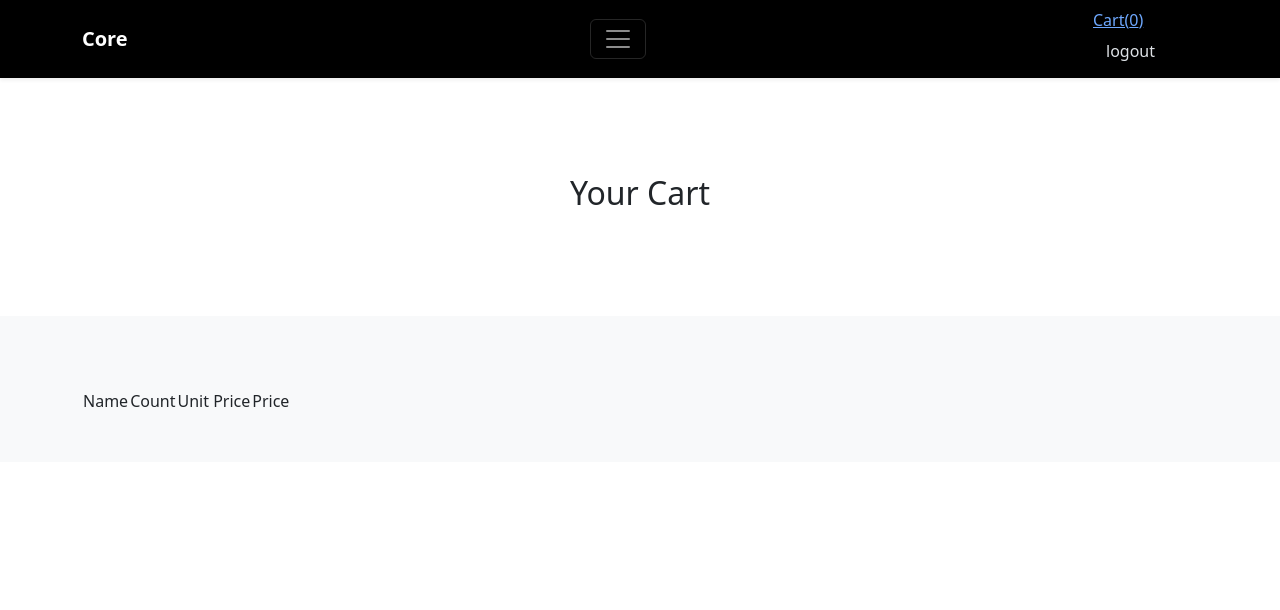
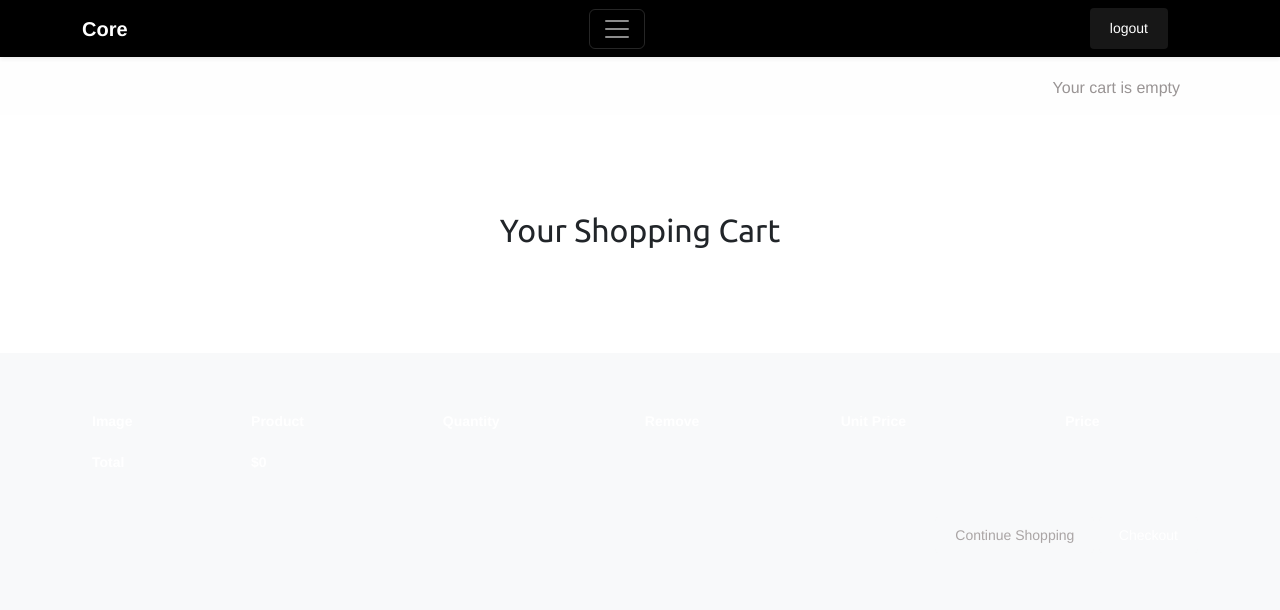
Before and after one commit to insideblackroom/fundinfo, a Django app: page /core/cart/ in a window 1280 px wide. Shown: the top 610 px of the page. Run offline with Django 3.2, Linux system fonts and the light colour scheme; the visitor is signed in with stand-in values (Sample User, id 1); parts of the project's set-up code (start-up, migrations or seed data) failed here and were passed over.

Commit message:
update cart and upgrade templates, Initial product detail

```diff
--- a/config/django/base.py
+++ b/config/django/base.py
@@ -70,6 +70,7 @@ TEMPLATES = [
                 'django.template.context_processors.request',
                 'django.contrib.auth.context_processors.auth',
                 'django.contrib.messages.context_processors.messages',
+                'fundinfo.core.context_processors.cart'
             ],
         },
     },
--- /dev/null
+++ b/fundinfo/core/context_processors.py
@@ -0,0 +1,4 @@
+from .cart import Cart
+
+def cart(request):
+    return {'cart': Cart(request)}
--- /dev/null
+++ b/fundinfo/core/forms.py
@@ -0,0 +1,13 @@
+from django import forms
+
+PRODUCT_QUANTITY_CHOICES = [(i, str(i)) for i in range(1, 21)]
+class CartAddProductForm(forms.Form):
+    quantity = forms.TypedChoiceField(
+        coerce=int,
+        choices=PRODUCT_QUANTITY_CHOICES,
+
+    )
+    override = forms.BooleanField(
+        required=False, widget=forms.HiddenInput,
+        initial=False
+    )
--- a/fundinfo/core/models.py
+++ b/fundinfo/core/models.py
@@ -1,6 +1,7 @@
 from django.db import models
 from fundinfo.common.models import BaseModel
 from django.utils.text import slugify
+from django.urls import reverse
 from django.contrib.auth import get_user_model
 # timezone aware
 from django.utils import timezone
@@ -46,6 +47,9 @@ class Product(Base):
     # old_category = models.ForeignKey('Category', on_delete=models.PROTECT, related_name='old_producs')
     image = models.ImageField(upload_to=_get_upload_path)
 
+    def get_absolute_url(self):
+        return reverse('core:product_detail', args=[self.id])
+
     def __str__(self):
         return f"{self.name}"
 
--- /dev/null
+++ b/fundinfo/core/static/core/css/base.css
@@ -0,0 +1,330 @@
+@import url(//fonts.googleapis.com/css?family=Ubuntu);
+
+body {
+    margin:0;
+    padding:0;
+    font-family:helvetica, sans-serif;
+}
+
+h1, h2, h3, h4, h5 , h6 {
+    font-family: 'Ubuntu', sans-serif; font-weight:normal;
+}
+
+a {
+    text-decoration:none;
+    color:#5993bb;
+}
+
+a:hover {
+    color:#77b6e2;
+}
+
+a.button, input[type="submit"] {
+    color:#fff;
+    background:#ececec18;
+    border-radius:4px;
+    padding:10px 20px;
+    font-size:14px;
+    border:0;
+}
+
+a.button.light {
+    color:#aaa5a5;
+    background:#ececec18;
+}
+
+.text-left {
+    text-align:left;
+}
+
+.map-text {
+    text-align:right;
+}
+
+table {
+    width:100%;
+    border-spacing:0;
+    border-collapse: collapse;
+}
+
+table th, table td {
+    text-align:left;
+    font-size:14px;
+    padding:10px;
+    margin:0;
+}
+
+tbody tr:nth-child(odd) {
+    background:#ececec18;
+}
+
+tbody tr.subtotal {
+    background:#ccc;
+}
+
+thead th, tbody tr.total {
+    background:#ececec18;
+    color:#fff;
+    font-weight:bold;
+}
+
+table.cart {
+    margin-bottom:40px;
+}
+
+table.cart img {
+    width:180px;
+}
+
+tbody td.num {
+    text-align:right;
+}
+
+td input[type="submit"] {
+    font-size:12px;
+    padding:4px 10px;
+}
+
+form p label, form p input {
+    float:left;
+    clear:both;
+}
+
+form p label {
+    font-size:14px;
+    padding-bottom:4px;
+}
+
+form p input {
+    width:300px;
+    font-size:13px;
+    margin-bottom:10px;
+    padding:10px 12px;
+    border:0;
+    background:#efefef;
+    color:#666;
+    border-radius:4px;
+}
+
+ul.errorlist {
+   float:left;
+   color:#ff0000;
+   clear:both;
+   font-size:13px;
+   margin:0 0 0 10px;
+   padding:10px 0;
+}
+
+
+#header {
+    padding:10px 100px;
+    font-size:18px;
+    overflow:auto;
+}
+
+#subheader {
+    background:#ececec18;
+    color:#999494;
+    padding:15px 100px;
+    overflow:auto;
+}
+
+#header .logo {
+    font-family: 'Ubuntu', sans-serif;
+    float:left;
+    color:#333;
+    font-size:22px;
+    margin-right:10%;
+}
+
+#subheader .cart {
+    float:right;
+    padding-top:4px;
+}
+
+#content {
+    padding:0 100px;
+    overflow:hidden;
+}
+
+#sidebar {
+    width:220px;
+    padding:30px 20px 0 0;
+    float:left;
+}
+
+#sidebar ul{
+    margin:0;
+    padding:0;
+}
+
+#sidebar ul li {
+    margin:0;
+    list-style:none;
+    padding:10px 14px;
+}
+
+#sidebar ul li a {
+    display:block;
+}
+
+#sidebar ul li.selected {
+    background:#5993bb;
+    border-radius:4px;
+}
+
+#sidebar ul li.selected a {
+    color:#fff;
+}
+
+#main {
+    float:left;
+    width: 96%;
+    margin-right:-220px;
+    overflow:hidden;
+}
+
+.product-list .item {
+    width:25%;
+    padding:10px 20px 10px 0;
+    float:left;
+    text-align:center;
+    line-height:1.2;
+}
+
+.product-list .item img {
+    width:100%;
+    margin-bottom:8px;
+}
+
+.product-detail {
+    text-align:justify;
+}
+
+.product-detail .price {
+    color:#333;
+    font-size:28px;
+    font-weight:bold;
+}
+
+.product-detail img {
+    width:40%;
+    float:left;
+    padding:0 20px 20px 0;
+}
+
+.product-detail h1 {
+    margin-bottom:0;
+}
+
+.product-detail h2 {
+    margin-top:10px;
+}
+
+.order-form {
+    float:left;
+}
+
+.order-info {
+    float:right;
+    width:300px;
+    background:#efefef;
+    padding:10px 20px;
+    color:#333;
+    border-bottom:4px solid #5993bb;
+}
+
+.order-info h3 {
+    color:#5993bb;
+}
+
+.order-info ul li {
+    margin:0;
+    padding:0;
+    font-size:14px;
+}
+
+.order-info p {
+    font-weight:bold;
+    float:right;
+}
+
+.order-info span {
+    float:right;
+}
+
+.neg {
+    color:#dc1616;
+}
+
+.languages {
+   float:right;
+   padding-top:4px;
+   font-size:14px;
+}
+
+.languages ul {
+    list-style:none;
+    margin:0;
+    padding:0;
+    float:left;
+}
+
+.languages ul li {
+    float:left;
+    margin:0 0 0 10px;
+    font-size:14px;
+}
+
+.languages p {
+    float:left;
+    margin:0;
+}
+
+.recommendations {
+    clear:both;
+}
+
+.recommendations div {
+    float:left;
+}
+
+.recommendations img {
+    width:200px
+}
+
+.recommendations p {
+    clear:both;
+}
+
+.recommendations.cart {
+    width:60%;
+    float:left;
+    overflow:auto;
+}
+
+.recommendations.cart h3 {
+    margin-top:0;
+}
+
+.recommendations.cart .item {
+    margin-right:10px;
+}
+
+.recommendations.cart img {
+    width:120px;
+}
+
+/* braintree hosted fields */
+form div.field {
+    font-size:13px;
+    color:#666;
+    width:300px;
+    height:22px;
+    margin-bottom:10px;
+    padding:6px 12px;
+    border:0;
+    background:#efefef;
+    color:#666;
+    border-radius:4px;
+}
--- a/fundinfo/core/templates/core/products/cart.html
+++ b/fundinfo/core/templates/core/products/cart.html
@@ -1,37 +1,63 @@
 {% extends 'core.html' %}
 
+{% block title %}
+    Your Shopping Cart
+{% endblock %}
+
 {% block first_section %}
-    <h2>Your Cart</h2>
+    <h2>Your Shopping Cart</h2>
 {% endblock %}
 
 {% block content %}
-    <table>
+    <table class="cart">
         <thead>
             <tr>
-                <td>Name </td>
-                <td>Count </td>
-                <td>Unit Price </td>
-                <td>Price </td>
+                <th>Image</th>
+                <th>Product</th>
+                <th>Quantity</th>
+                <th>Remove</th>
+                <th>Unit Price</th>
+                <th>Price</th>
             </tr>
-            <br>
         </thead>
         <tbody>
             {% for item in cart %}
+                {% with product=item.product %}
                     <tr>
                         <td>
-                        {{ item.product.name }}
+                            <a href="{{ product.get_absolute_url }}">
+                                {% if product.image %}
+                                    <img class="card-img-top" src="{{ product.image.url }}"">
+                                {% else %}
+                                    <img class=" card-img-top" data-src="holder.js/100px225?theme=thumb&bg=5559c&fg=eceeef&text=Thumbnail">
+                                {% endif %}
+                            </a>
+                        </td>
+                        <td>{{ product.name }}</td>
+                        <td>
+                            <form method="get" action="{% url 'core:cart_add' product.id %}">
+                                {{ item.update_quantity_form.quantity }}
+                                {{ item.update_quantity_form.override }}
+                                <input type="submit" value="Update">
+                                {% csrf_token %}
+                            </form>
                         </td>
                         <td>
-                        {{ item.quantity }}
+                            <a href="{% url 'core:cart_remove' product.id %}"><input type="button" value="Remove"></a>
                         </td>
-                    <td>
-                        {{ item.price }}
-                    </td>
-                    <td>
-                        {{ item.total_price }}
-                    </td>
+                        <td>${{ item.price }}</td>
+                        <td>${{ item.total_price }}</td>
                     </tr>
+                {% endwith %}
             {% endfor %}
+            <tr class="total">
+                <td>Total</td>
+                <td class="state_number">${{ cart.get_total_price }}</td>
+            </tr>
         </tbody>
     </table>
+    <p class="map-text">
+        <a href="{% url 'core:product_list' %}" class="button light">Continue Shopping</a>
+        <a href="#" class="button">Checkout</a>
+    </p>
 {% endblock %}
--- a/fundinfo/core/urls.py
+++ b/fundinfo/core/urls.py
@@ -5,7 +5,9 @@ app_name = "core"
 
 urlpatterns = [
     path("products/", views.product_list_view.as_view(), name="product_list"),
-    path('cart/add/<int:id>/', views.CartAddView.as_view(), name='cart_add'),
+    path('product/<int:id>/', views.product_detail, name='product_detail'),
+    path('cart/add/quantity/<int:id>/', views.CartAddView.as_view(), name='cart_add'),
+    path('cart/add/<int:id>/', views.cart_append, name='cart_append'),
     path('cart/remove/<int:id>/', views.CartRemoveView.as_view(), name='cart_remove'),
     path('cart/empty/', views.EmptyCartView.as_view(), name='cart_empty'),
     path('cart/', views.ShowCartView.as_view(), name='cart')
--- a/fundinfo/core/views.py
+++ b/fundinfo/core/views.py
@@ -3,25 +3,41 @@ from django.shortcuts import render, get_object_or_404, HttpResponseRedirect
 from django.urls import reverse
 from .cart import Cart
 from .models import Product
+from .forms import CartAddProductForm
 
 class product_list_view(View):
     def get(self, request):
         products = Product.objects.all()
-        return render(request, "core/products/list.html", {"products": products})
+        cart_form = CartAddProductForm()
+        return render(request, "core/products/list.html", {"products": products, 'cart_add_product_form': cart_form})
+
+def product_detail(request):
+    ...
 
 class CartAddView(View):
     def get(self, request, id):
         cart = Cart(request)
         product = get_object_or_404(Product, id=id)
-        cart.add(product)
-        return HttpResponseRedirect(reverse('core:product_list'))
+        form = CartAddProductForm(request.GET)
+        if form.is_valid():
+            cd = form.cleaned_data
+            cart.add(
+                product, cd['quantity'], override=cd['override']
+            )
+        return HttpResponseRedirect(reverse('core:cart'))
+
+def cart_append(request, id):
+    cart = Cart(request)
+    product = get_object_or_404(Product, id=id)
+    cart.add(product)
+    return HttpResponseRedirect(reverse('core:cart'))
 
 class CartRemoveView(View):
     def get(self, request, id):
         cart = Cart(request)
         product = get_object_or_404(Product, id=id)
         cart.remove(product)
-        return HttpResponseRedirect(reverse('core:product_list'))
+        return HttpResponseRedirect(reverse('core:cart'))
 
 class EmptyCartView(View):
     def get(self, request):
@@ -32,4 +48,9 @@ class EmptyCartView(View):
 class ShowCartView(View):
     def get(self, request):
         cart = Cart(request)
+        for item in cart:
+            item['update_quantity_form'] = CartAddProductForm(
+                initial={'quantity': item['quantity'], 'override': True}
+            )
+
         return render(request, 'core/products/cart.html', {'cart': cart})
--- a/templates/assets/head_includes.html
+++ b/templates/assets/head_includes.html
@@ -9,3 +9,4 @@
     integrity="sha384-7qAoOXltbVP82dhxHAUje59V5r2YsVfBafyUDxEdApLPmcdhBPg1DKg1ERo0BZlK"
     crossorigin="anonymous"></script>
 <script src="{% static 'core/js/holder.min.js' %}"></script>
+<link href="{% static 'core/css/base.css' %}" rel="stylesheet">
--- a/templates/assets/header.html
+++ b/templates/assets/header.html
@@ -19,7 +19,7 @@
     </div>
     <div class="navbar navbar-black bg-black shadow-sm">
         <div class="container">
-            <a href="#" class="navbar-brand d-flex align-items-center">
+            <a href="{% url 'core:product_list' %}" class="navbar-brand d-flex align-items-center">
                 <strong>Core</strong>
             </a>
             <button class="navbar-toggler" type="button" data-bs-toggle="collapse" data-bs-target="#navbarHeader"
@@ -27,7 +27,6 @@
                 <span class="navbar-toggler-icon"></span>
             </button>
             <div style="color: white; margin-right: 30px;">
-                <span id="cart"><a href="{% url 'core:cart' %}">Cart(<span id="cart-count">{{ request.session.cart|length }}</span>)</a></span>
                 {% if user.is_authenticated %}
                     {{ user.username }}
                     <form method="post" action="{% url 'auth:logout' %}">
--- a/templates/core.html
+++ b/templates/core.html
@@ -8,14 +8,29 @@
         <meta name="author" content="Mark Otto, Jacob Thornton, and Bootstrap contributors">
         <meta name="generator" content="Astro v5.9.2">
         <meta name="theme-color" content="#712cf9">
-        {% block title %}<title>Core</title>{% endblock %}
+        <title>{% block title %}{% endblock %}</title>
         {% include 'assets/head_includes.html' %}
         {% block head_end %}{% endblock %}
     </head>
     <body>
         {% include 'assets/header.html' %}
+
         {% block body %}
             <main>
+                <div id="subheader">
+                    <div class="cart">
+                        {% with total_items=cart|length %}
+                            {% if total_items > 0 %}
+                                <a href="{% url 'core:cart' %}">
+                                    {{ total_items }} item{{ total_items|pluralize }}
+                                    ${{ cart.get_total_price }}
+                                </a>
+                            {% else %}
+                                Your cart is empty
+                            {% endif %}
+                        {% endwith %}
+                    </div>
+                </div>
                 <section class="py-5 text-center container">
                     <div class="row py-lg-5">
                         <div class="col-lg-6 col-md-8 mx-auto">
@@ -32,6 +47,7 @@
                         </div>
                     </div>
                 </section>
+
                 <div class="album py-5 bg-body-tertiary">
                     <div class="container">
                         {% block content %}No Content Provided{% endblock %}
```
Also changed, not shown: fundinfo/core/cart.py (+14 -2 lines), fundinfo/core/templates/core/products/list.html (+7 -5 lines). Lines whose indentation alone changed are shown as unchanged.
